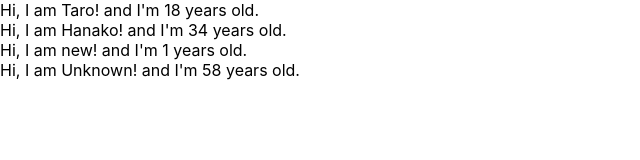
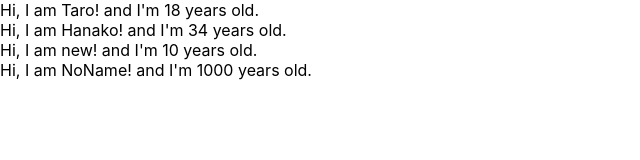
Before and after one commit to tomoshin02/udemy-react-redux-crud-application, a React (Create React App) app: page / in a window 1280 px wide. Shown: the top 160 px of the page, without its empty margins (0-640 px from the left). Built offline with nearby package versions, Linux system fonts and the light colour scheme.

Commit message:
studied prop-types.

```diff
--- a/src/App.js
+++ b/src/App.js
@@ -1,11 +1,13 @@
 import React from 'react';
+import Proptypes from 'prop-types';
+
 
 const App = () => {
   const profiles = [
-    {name:"Taro", age: 18},
+    {name:"Taro",   age: 18},
     {name:"Hanako", age: 34},
-    {name:"new"},
-    {age:58}
+    {name:"new",    age:10},
+    {name:"NoName", age:1000}
 
   ]
   return (
@@ -26,9 +28,8 @@ const User = (props) => {
   return <div>Hi, I am {props.name}! and I'm {props.age} years old.</div>
 }
 
-User.defaultProps = {
-  name:"Unknown",
-  age:1
+User.propTypes = {
+  name:Proptypes.string,
+  age:Proptypes.number.isRequired
 }
-
 export default App;
```
